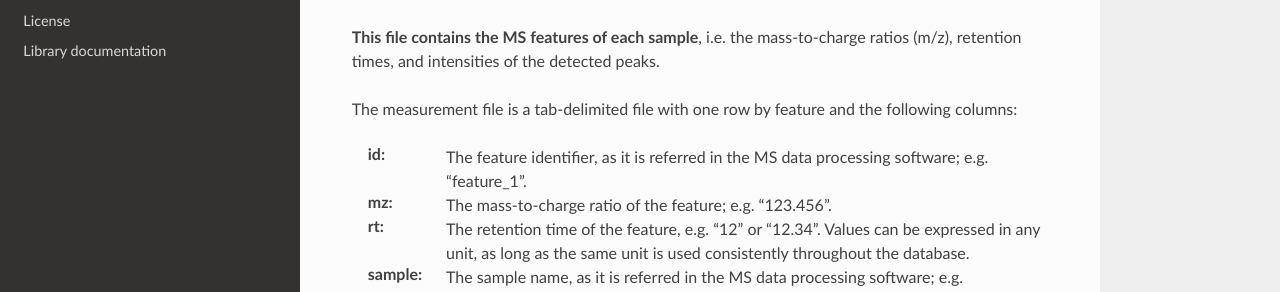
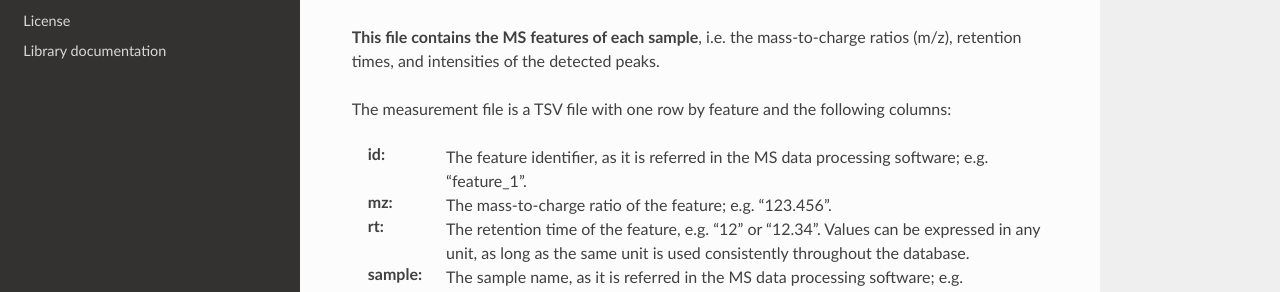
Before and after one commit to MetaboHUB-MetaToul/IsoGroup, a Sphinx documentation site: the page built from doc/tutorials_targeted.rst, in a window 1280 px wide and 900 px high. Shown: the part 384-676 px from the top of the window. Built offline with Sphinx 7.4.7 and the Read the Docs theme 3.1.0, drawn with Linux system fonts in a browser that asks for light colours; the version number could not be read and is left out.

Commit message:
update measurement file description to specify TSV format

```diff
--- a/doc/tutorials_targeted.rst
+++ b/doc/tutorials_targeted.rst
@@ -32,7 +32,7 @@ Measurements file
 **This file contains the MS features of each sample**,
 i.e. the mass-to-charge ratios (m/z), retention times, and intensities of the detected peaks.
 
-The measurement file is a tab-delimited file with one row by feature and the following columns:
+The measurement file is a TSV file with one row by feature and the following columns:
 
 :id: The feature identifier, as it is referred in the MS data processing software; e.g. "feature_1".
 :mz: The mass-to-charge ratio of the feature; e.g. "123.456".
--- a/doc/tutorials_untargeted.rst
+++ b/doc/tutorials_untargeted.rst
@@ -32,7 +32,7 @@ Measurements file
 **This file contains the MS features of each sample**,
 i.e. the mass-to-charge ratios (m/z), retention times, and intensities of the detected peaks.
 
-The measurement file is a TXT file with one row by feature and the following columns:
+The measurement file is a TSV file with one row by feature and the following columns:
 
 :id: The feature identifier, as it is referred in the MS data processing software; e.g. "feature_1".
 :mz: The mass-to-charge ratio of the feature; e.g. "123.456".
```
